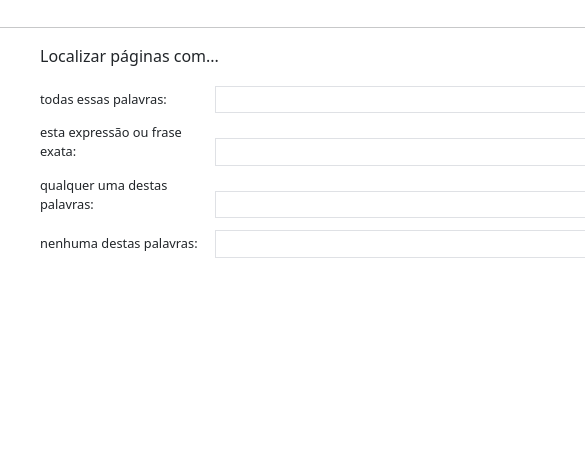
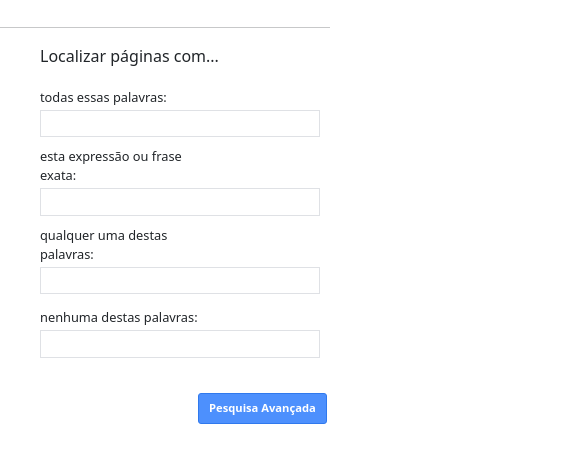
Before and after one commit to victorpasson/search-cs50w, a plain HTML site: page advanced.html in a window 390 px wide. Shown: the part 120-582 px from the top of the page, 585 px wide, since content can reach past the window. Drawn offline with nearby package versions, Linux system fonts and the light colour scheme.

Commit message:
Responsive Advanced

```diff
--- a/style.css
+++ b/style.css
@@ -187,4 +187,28 @@ body {
         left: 305px;
         bottom: 155px
     }
+
+    #advanced input {
+    border: 1px solid #dfe1e5;
+    width: 280px;
+    margin: 2px 0px 10px 0px;
+    padding: 3px;
+    }
+
+    #search-advanced hr {
+    width: 100%;
+    margin-left: -40px;
+    margin-top: 30px;
+    }
+
+    .button {
+    border: 1px solid #3079ed;
+    border-radius: 3px;
+    font-size: 0.7em;
+    font-weight: bold;
+    padding: 6px 10px;
+    background-color: #4d90fd;
+    color: #FFF;
+    margin: 25px 0px 0px 158px;
+    }
 }
```
